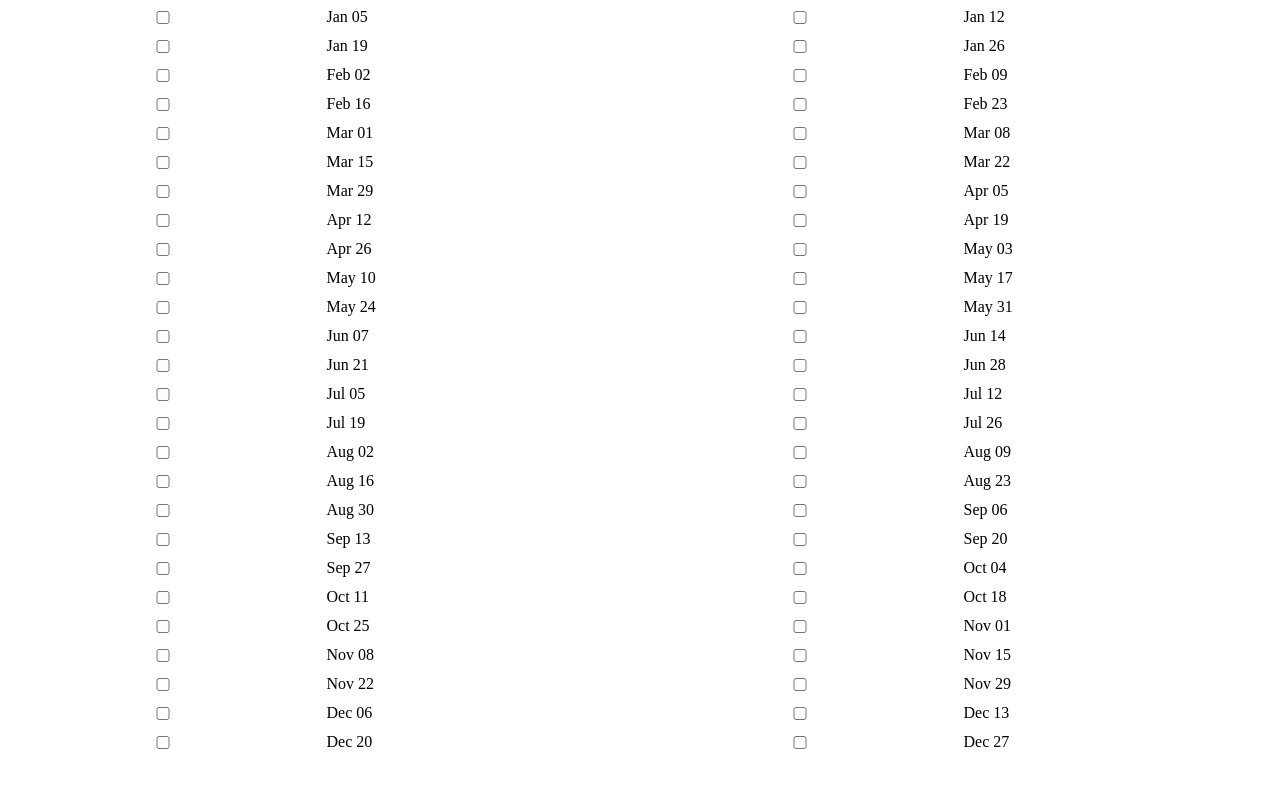
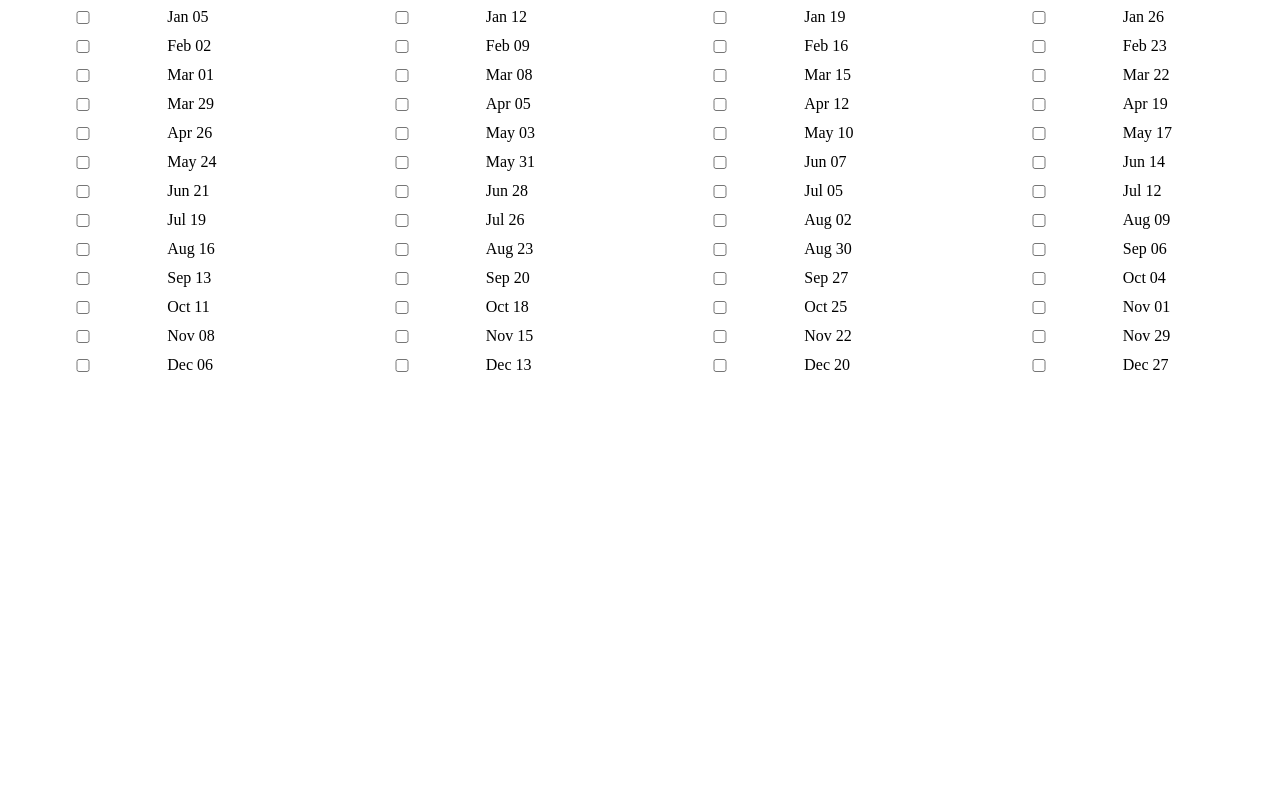
Before and after one commit to elephino/personal-portfolio, a plain HTML site: page 52_week_checkbox_grid/index.html in a window 1280 px wide. Drawn offline with Linux system fonts and the light colour scheme.

Commit message:
Update index.html

```diff
--- a/52_week_checkbox_grid/index.html
+++ b/52_week_checkbox_grid/index.html
@@ -6,7 +6,7 @@
     <style>
       .checkbox-grid {
         display: grid;
-        grid-template-columns: repeat(4, 1fr);
+        grid-template-columns: repeat(8, 1fr);
         grid-gap: 10px;
       }
 
```
